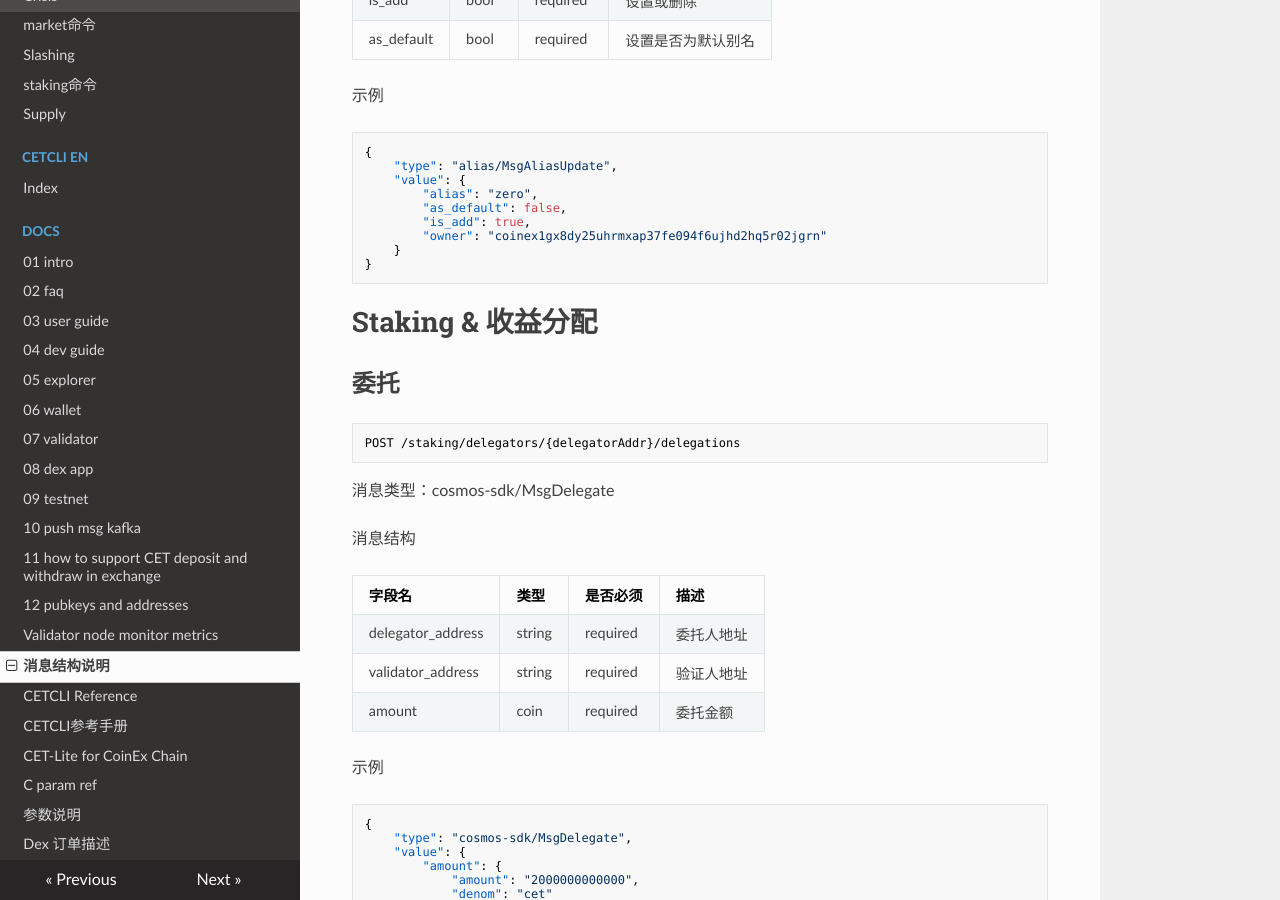
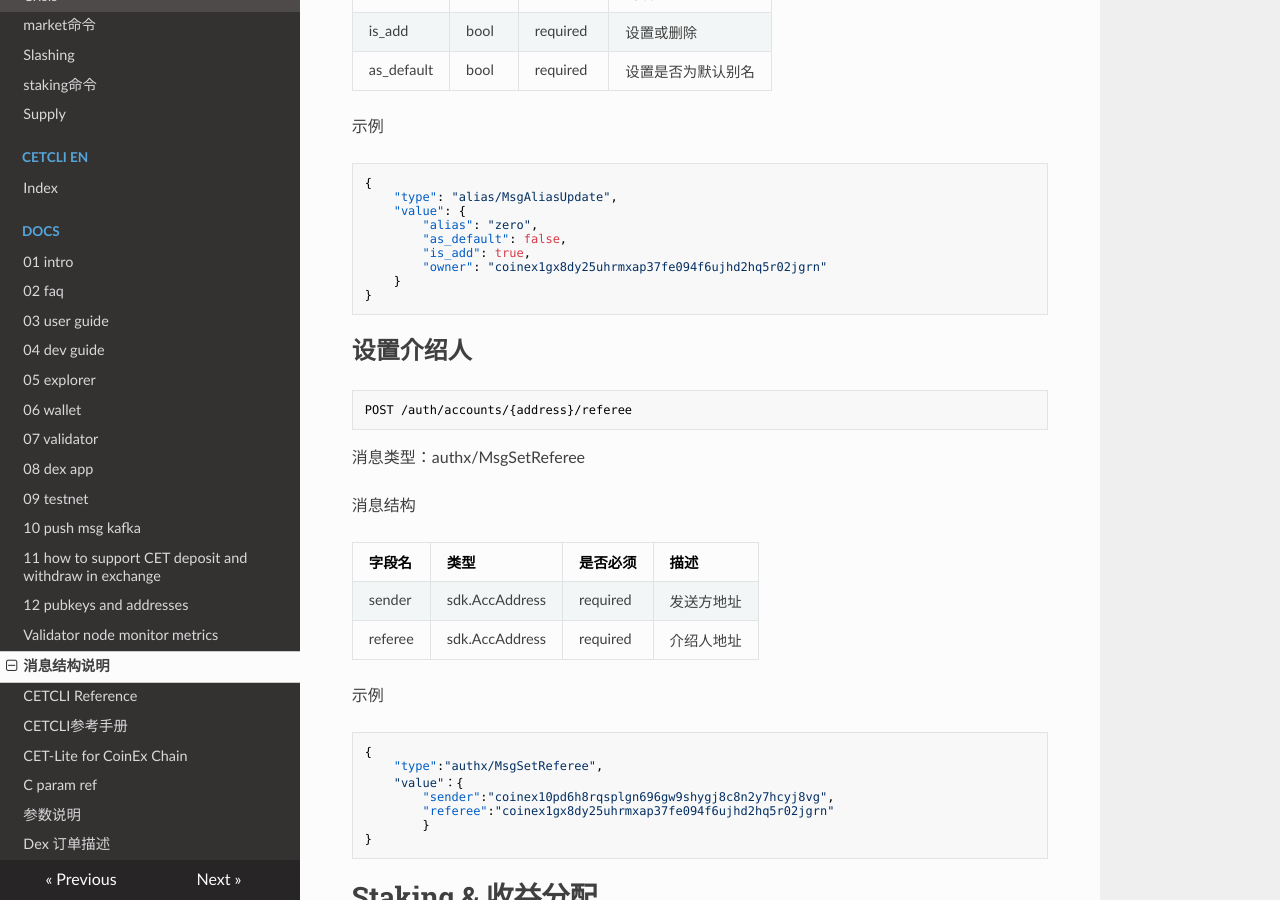
Before and after one commit to coinexchain/dex-manual, an MkDocs documentation site: the page built from docs/docs/14_messages_cn.md, in a window 1280 px wide and 900 px high, scrolled down 3933 px. Built offline with MkDocs 1.6.1, drawn with Linux system fonts in a browser that asks for light colours; nearby versions of some CDN libraries; some of the changed text lies outside the part shown.

Commit message:
Add MsgSetReferee in 14_messages_cn.md

````diff
--- a/docs/docs/14_messages_cn.md
+++ b/docs/docs/14_messages_cn.md
@@ -9,6 +9,8 @@
 "bankx/MsgSupervisedSend" 发送担保交易
 
 "alias/MsgAliasUpdate" 设置别名
+
+"authx/MsgSetReferee" 设置介绍人
 
 "cosmos-sdk/MsgDelegate" 委托
 "cosmos-sdk/MsgUndelegate" 取消委托
@@ -210,6 +212,33 @@ POST /alias/update
         "is_add": true,
         "owner": "coinex1gx8dy25uhrmxap37fe094f6ujhd2hq5r02jgrn"
     }
+}
+```
+
+## 设置介绍人
+
+```http
+POST /auth/accounts/{address}/referee
+```
+
+消息类型：authx/MsgSetReferee
+
+消息结构
+
+| 字段名  | 类型           | 是否必须 | 描述       |
+| ------- | -------------- | -------- | ---------- |
+| sender  | sdk.AccAddress | required | 发送方地址 |
+| referee | sdk.AccAddress | required | 介绍人地址 |
+
+示例
+
+```json
+{
+  	"type":"authx/MsgSetReferee",
+  	"value"：{
+  		"sender":"coinex10pd6h8rqsplgn696gw9shygj8c8n2y7hcyj8vg",
+  		"referee":"coinex1gx8dy25uhrmxap37fe094f6ujhd2hq5r02jgrn"
+		}
 }
 ```
 
````
